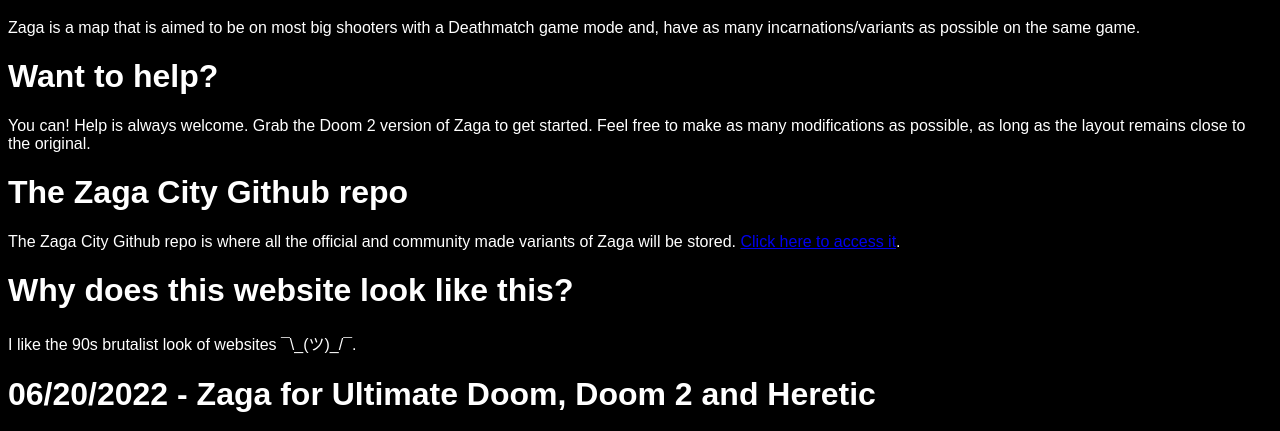
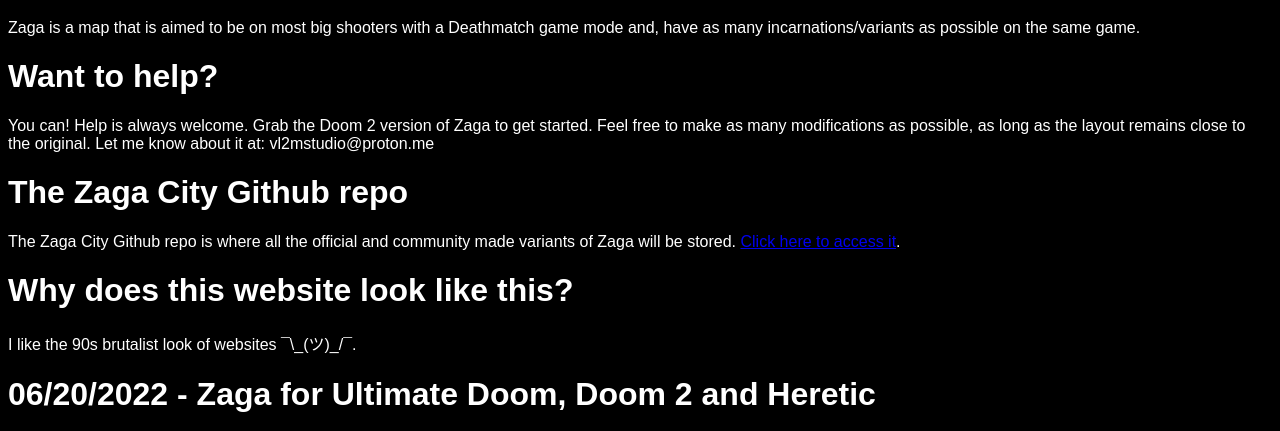
Before and after one commit to EV3lindaboi/ZAGA-CITY, a plain HTML site: page index.html in a window 1280 px wide. Shown: the part 369-800 px from the top of the page. Drawn offline with Linux system fonts and the light colour scheme.

Commit message:
Update index.html

```diff
--- a/index.html
+++ b/index.html
@@ -7,7 +7,7 @@
         <h1 style="color:white;font-family:Arial, Helvetica, sans-serif">What is Zaga?</h1>
         <p style="color:white;font-family:Arial, Helvetica, sans-serif">Zaga is a map that is aimed to be on most big shooters with a Deathmatch game mode and, have as many incarnations/variants as possible on the same game.</p>
         <h1 style="color:white;font-family:Arial, Helvetica, sans-serif">Want to help?</h1>
-        <p style="color:white;font-family:Arial, Helvetica, sans-serif">You can! Help is always welcome. Grab the Doom 2 version of Zaga to get started. Feel free to make as many modifications as possible, as long as the layout remains close to the original.</p>
+        <p style="color:white;font-family:Arial, Helvetica, sans-serif">You can! Help is always welcome. Grab the Doom 2 version of Zaga to get started. Feel free to make as many modifications as possible, as long as the layout remains close to the original. Let me know about it at: vl2mstudio@proton.me</p>
         <h1 style="color:white;font-family:Arial, Helvetica, sans-serif">The Zaga City Github repo</h1>
         <p style="color:white;font-family:Arial, Helvetica, sans-serif">The Zaga City Github repo is where all the official and community made variants of Zaga will be stored. <a target="_blank" href="https://github.com/veganlies2me/ZAGA-CITY">Click here to access it</a>.</p>
         <h1 style="color:white;font-family:Arial, Helvetica, sans-serif">Why does this website look like this?</h1>
```
